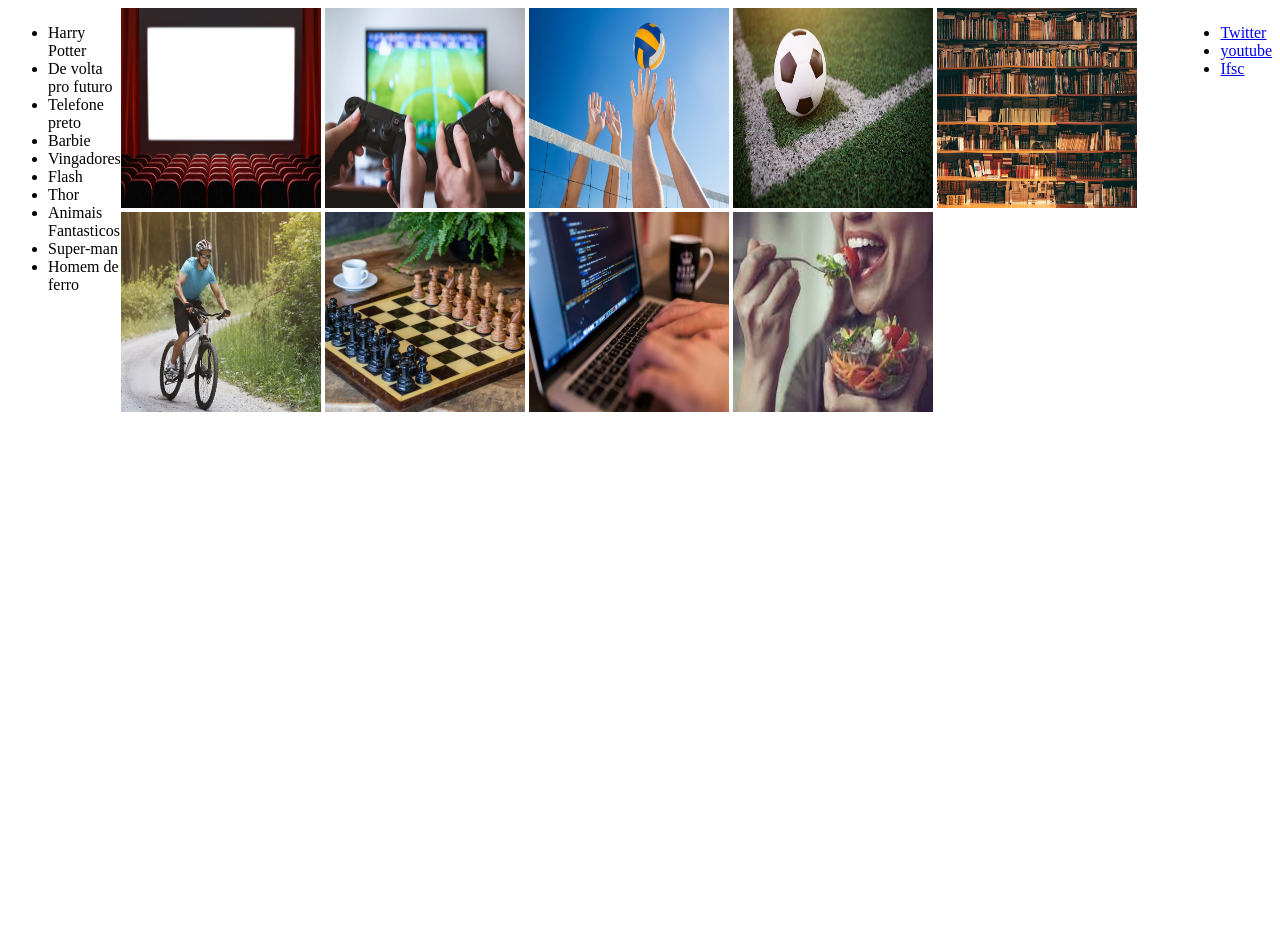
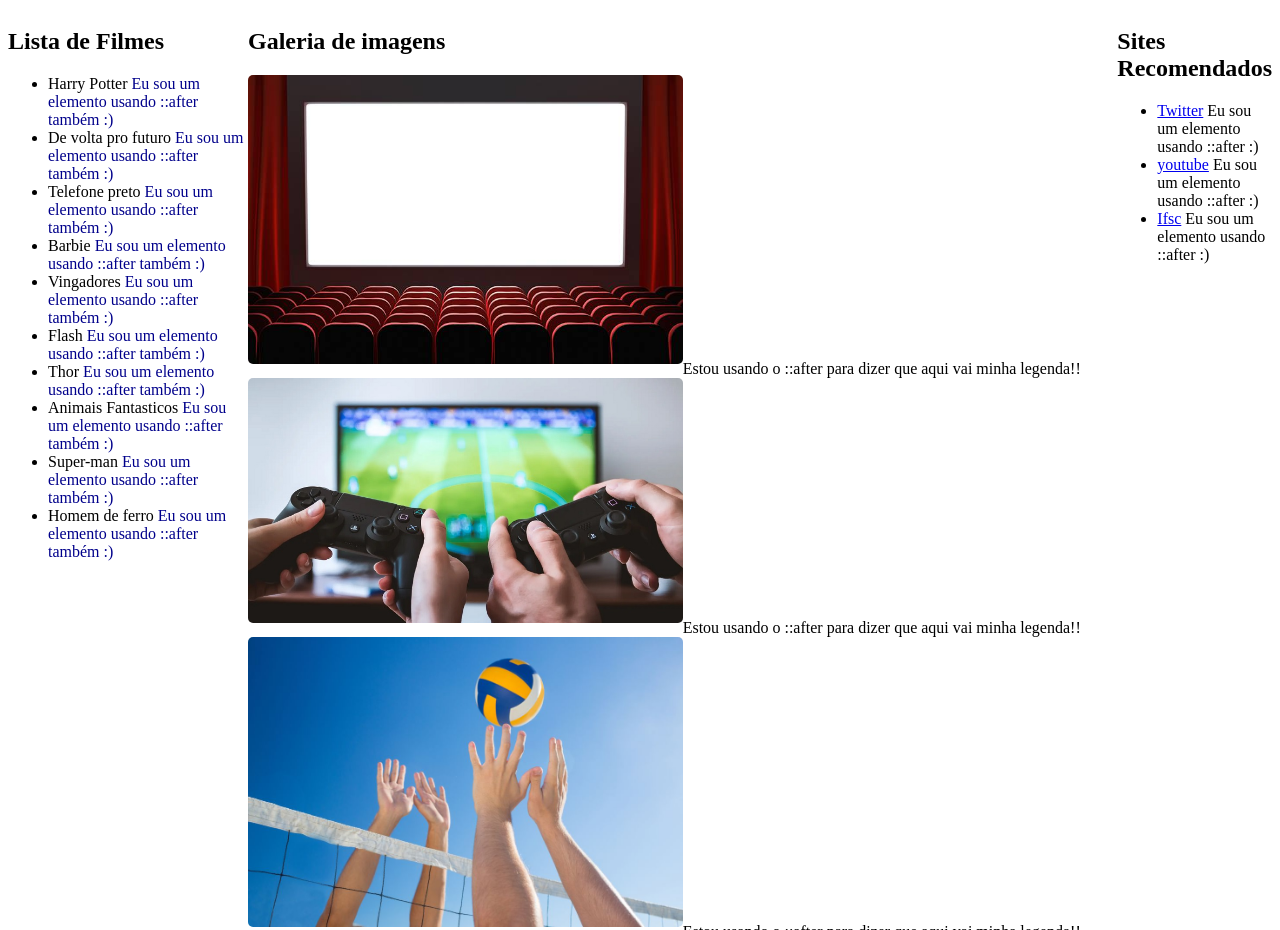
Before and after one commit to HenriquePPSilva/IFSC-FRONT-END, a plain HTML site: page 2024.03.22/index.html in a window 1280 px wide. Shown: the top 930 px of the page. Before the commit the page ends 800 px from the top, so only its background shows below. Drawn offline with Linux system fonts and the light colour scheme.

Commit message:
Subindo exercicio da aula do dia 22/03/2024

```diff
--- a/2024.03.22/index.html
+++ b/2024.03.22/index.html
@@ -9,6 +9,7 @@
 <body>
     <div id="container">
         <div id="lista-filme">
+            <h2>Lista de Filmes</h2>
             <ul>
                 <li>Harry Potter</li>
                 <li>De volta pro futuro</li>
@@ -23,17 +24,19 @@
             </ul>
         </div>
         <div id="fotos-lazer">
-            <img src="imagens/foto-cinema.jpeg" alt="sala-cinema" class="imagens">
-            <img src="imagens/foto-jogar.jpg" alt="foto-jogando-videogame" class="imagens">
-            <img src="imagens/foto-volei.jpg" alt="foto-volei" class="imagens">
-            <img src="imagens/foto-futebol.jpg" alt="foto-campo futebol" class="imagens">
-            <img src="imagens/foto-livros.jpg" alt="foto-livros" class="imagens">
-            <img src="imagens/foto-bicicleta.jpg" alt="foto-andando-de-bicicleta" class="imagens">
-            <img src="imagens/foto-xadrez.jpg" alt="foto-jogando-xadrez" class="imagens">
-            <img src="imagens/foto-programando.jpg" alt="foto-programando" class="imagens">
-            <img src="imagens/foto-comendo.jpeg" alt="foto-comendo" class="imagens">
+            <h2>Galeria de imagens</h2>
+            <img src="imagens/foto-cinema.jpeg" alt="sala-cinema" class="imagens"><span></span>
+            <img src="imagens/foto-jogar.jpg" alt="foto-jogando-videogame" class="imagens"><span></span>
+            <img src="imagens/foto-volei.jpg" alt="foto-volei" class="imagens"><span></span>
+            <img src="imagens/foto-futebol.jpg" alt="foto-campo futebol" class="imagens"><span></span>
+            <img src="imagens/foto-livros.jpg" alt="foto-livros" class="imagens"><span></span>
+            <img src="imagens/foto-bicicleta.jpg" alt="foto-andando-de-bicicleta" class="imagens"><span></span>
+            <img src="imagens/foto-xadrez.jpg" alt="foto-jogando-xadrez" class="imagens"> <span></span>
+            <img src="imagens/foto-programando.jpg" alt="foto-programando" class="imagens"><span></span>
+            <img src="imagens/foto-comendo.jpeg" alt="foto-comendo" class="imagens"><span></span>
         </div>
         <div id="sites-recomendados">
+            <h2>Sites Recomendados</h2>
             <ul>
                 <li><a href="https://twitter.com/" target="_blank">Twitter</a></li>
                 <li><a href="https://www.youtube.com/" target="_blank">youtube</a></li>
--- a/2024.03.22/style.css
+++ b/2024.03.22/style.css
@@ -1,8 +1,59 @@
 #container{
     display: flex;
 }
+#lista-filme h2:hover{
+    color: blueviolet;
+}
+#lista-filme li{
+    width: 200px;
+}
+#lista-filme li:hover{
+    font-weight: bold;
+    background-color: grey;
+}
+#lista-filme li::after{
+    content: " Eu sou um elemento usando ::after também :)";
+    color: darkblue;
+}
+
+
+
+
 #fotos-lazer{
     flex-wrap: wrap;
+}
+#fotos-lazer h2:hover{
+    color: blueviolet;
+}
+
+#fotos-lazer span::after{
+    content: "Estou usando o ::after para dizer que aqui vai minha legenda!!";
+    text-align: center;
+}
+
+#fotos-lazer img {
+    width: 50%;
+    height: auto;
+    margin-bottom: 10px;
+    border-radius: 5px;
+}
+
+#fotos-lazer img:hover {
+    transform: scale(1.05);
+    transition: transform 0.3s ease;
+}
+
+
+
+#sites-recomendados h2:hover{
+    color: blueviolet;
+}
+#sites-recomendados li::after{
+    content: " Eu sou um elemento usando ::after :)";
+}
+#sites-recomendados li:hover{
+    font-weight: bold;
+    background-color: aqua;
 }
 .imagens{
     width: 200px;
```
